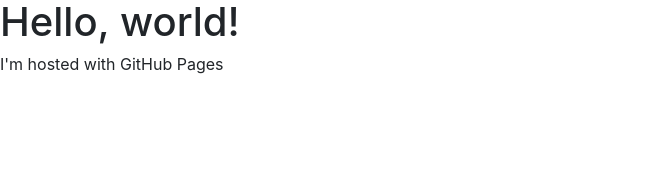
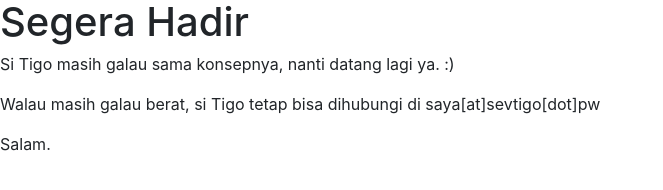
Before and after one commit to sevtigo/sevtigo.github.io, a plain HTML site: page index.html in a window 1280 px wide. Shown: the whole page, without its empty margins (0-663 px from the left). Drawn offline with nearby package versions, Linux system fonts and the light colour scheme.

Commit message:
Update index.html
Tambah kontak email

```diff
--- a/index.html
+++ b/index.html
@@ -1,6 +1,7 @@
 <!DOCTYPE html>
 <html lang="en">
   <head>
+    <title>sev|tigo|pw</title>
     <!-- Required meta tags -->
     <meta charset="utf-8">
     <meta name="viewport" content="width=device-width, initial-scale=1, shrink-to-fit=no">
@@ -9,8 +10,10 @@
     <link rel="stylesheet" href="https://maxcdn.bootstrapcdn.com/bootstrap/4.0.0-beta/css/bootstrap.min.css" integrity="sha384-/Y6pD6FV/Vv2HJnA6t+vslU6fwYXjCFtcEpHbNJ0lyAFsXTsjBbfaDjzALeQsN6M" crossorigin="anonymous">
   </head>
   <body>
-    <h1>Hello, world!</h1>
-    <p>I'm hosted with GitHub Pages</p>
+    <h1>Segera Hadir</h1>
+    <p>Si Tigo masih galau sama konsepnya, nanti datang lagi ya. :)</p>
+    <p>Walau masih galau berat, si Tigo tetap bisa dihubungi di saya[at]sevtigo[dot]pw</p>
+    <p>Salam.</p>
 
     <!-- Optional JavaScript -->
     <!-- jQuery first, then Popper.js, then Bootstrap JS -->
```
